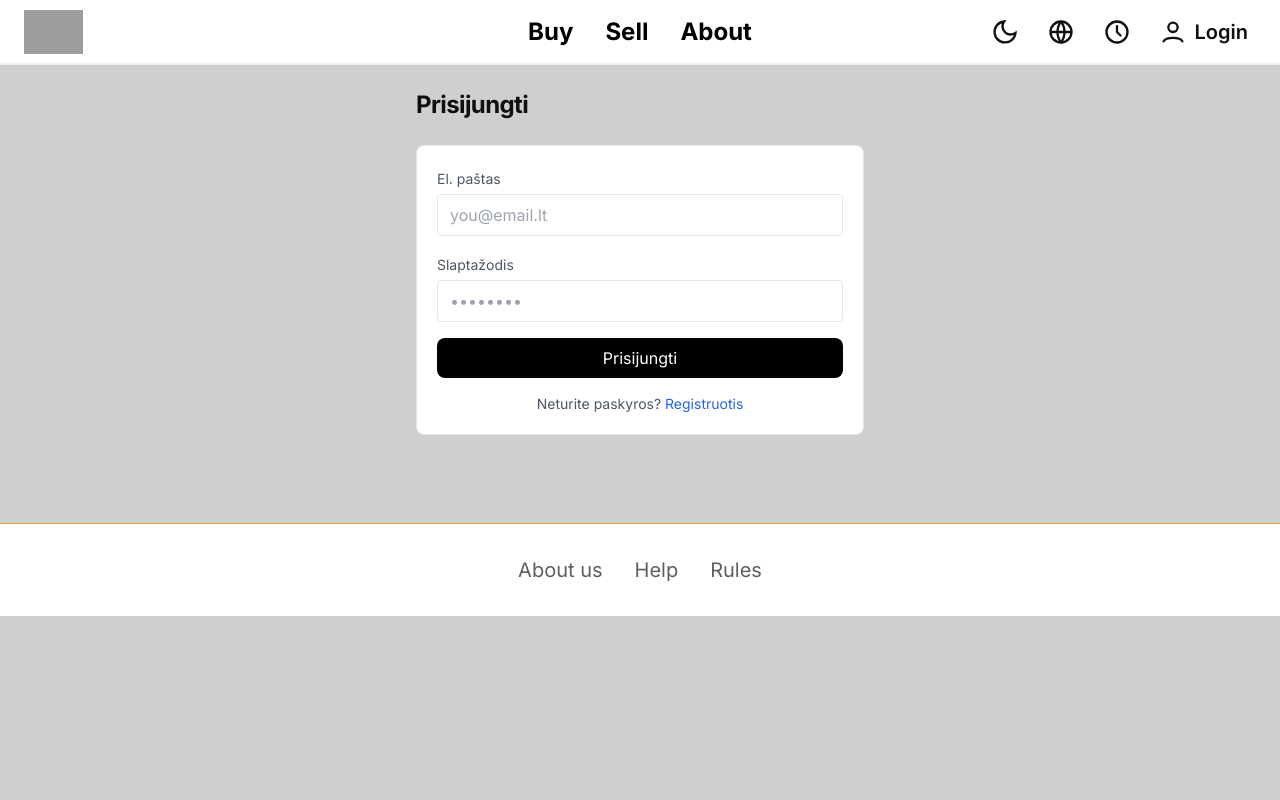
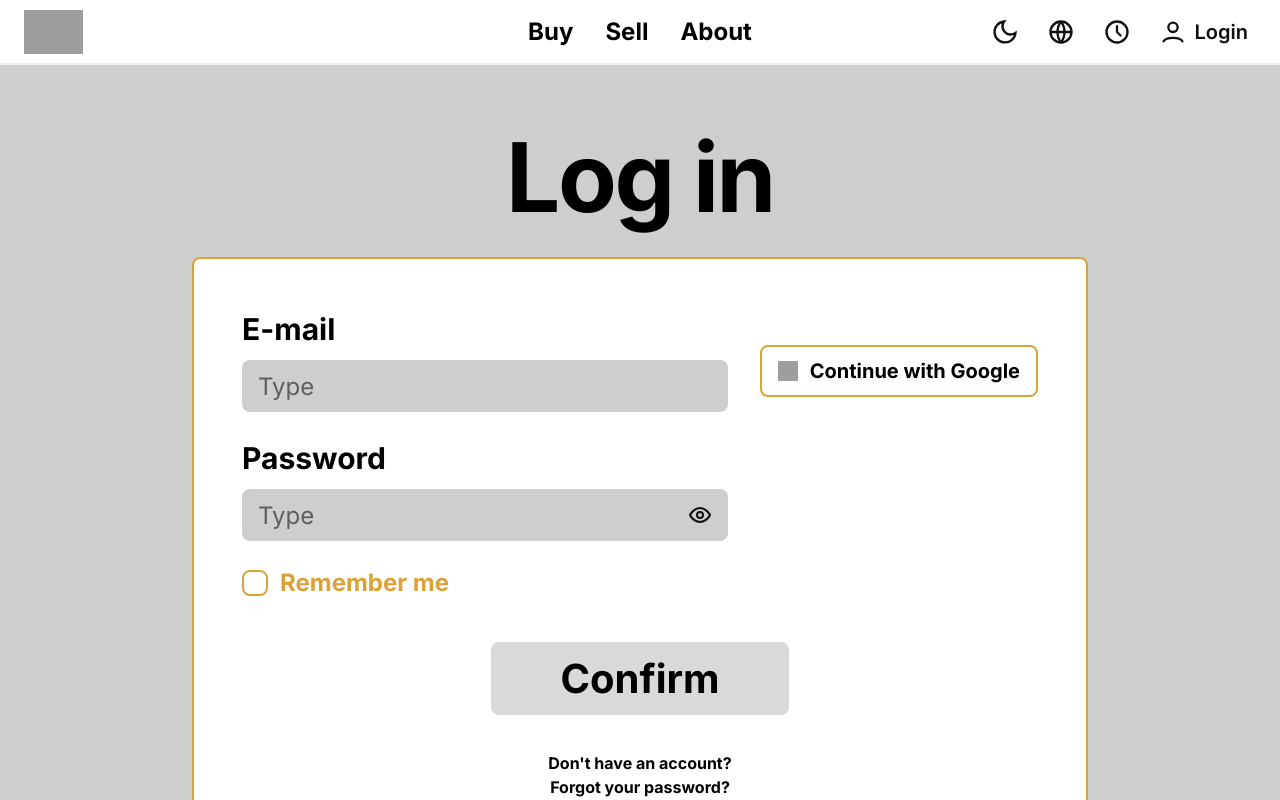
Before and after one commit to chefkeefa/wheelio-frontend, a Next.js app: page /auth/login in a window 1280 px wide. Shown: the top 800 px of the page. Built offline with nearby package versions, Linux system fonts and the light colour scheme; grey boxes are pictures that could not be loaded.

Commit message:
Login/register front

```diff
--- a/src/app/auth/login/page.tsx
+++ b/src/app/auth/login/page.tsx
@@ -1,4 +1,3 @@
-// src/app/auth/login/page.tsx
 "use client";
 
 import { useState } from "react";
@@ -6,62 +5,168 @@ import Link from "next/link";
 
 export default function LoginPage() {
   const [email, setEmail] = useState("");
-  const [pass, setPass] = useState("");
+  const [password, setPassword] = useState("");
+  const [rememberMe, setRememberMe] = useState(false);
+  const [loading, setLoading] = useState(false);
+  const [showPassword, setShowPassword] = useState(false);
 
-  const onSubmit = (e: React.FormEvent) => {
+  const handleSubmit = async (e: React.FormEvent<HTMLFormElement>) => {
     e.preventDefault();
-    // Пока только проверим, что поля заполнены
-    if (!email || !pass) {
-      alert("Įveskite el. paštą ir slaptažodį");
-      return;
+    if (!email || !password) return alert("Please enter email and password");
+    setLoading(true);
+    try {
+      console.log("Login submit", { email, password, rememberMe });
+      alert("Login (demo) - will connect API later.");
+    } finally {
+      setLoading(false);
     }
-    // Дальше подключим реальный API
-    console.log("Login submit", { email, pass });
-    alert("Prisijungimas (demo) — vėliau prijungsime API.");
+  };
+
+  const handleGoogleLogin = () => {
+    console.log("Google login clicked");
+    alert("Google login - will implement OAuth later.");
   };
 
   return (
-    <section className="mx-auto max-w-md space-y-6">
-      <h1 className="text-2xl font-bold">Prisijungti</h1>
+    <main className="min-h-screen bg-[#cecece] flex items-start md:items-center justify-center px-4 py-8">
+      <div className="w-full max-w-4xl">
+        {/* Title */}
+        <h1 className="text-6xl md:text-8xl lg:text-[96px] font-bold text-black text-center mb-8 leading-none">
+          Log in
+        </h1>
 
-      <form onSubmit={onSubmit} className="rounded-lg border bg-white p-5 space-y-4">
-        <div className="space-y-1">
-          <label className="text-sm text-gray-600">El. paštas</label>
+        {/* Card */}
+        <div className="bg-white rounded-lg border-2 border-[#d9a339] p-8 md:p-12">
+          <form onSubmit={handleSubmit} className="space-y-8">
+            {/* Ряд со столбцами, как на скриншоте */}
+            <div className="flex flex-col md:flex-row md:items-start gap-8">
+              {/* Левый столбец: поля */}
+              <div className="flex-1 min-w-[300px] space-y-6">
+                {/* Email */}
+                <div className="space-y-2">
+                  <label htmlFor="email" className="block text-[30px] font-bold text-black">
+                    E-mail
+                  </label>
                   <input
+                    id="email"
                     type="email"
-            className="w-full rounded border px-3 py-2"
-            placeholder="you@email.lt"
                     value={email}
                     onChange={(e) => setEmail(e.target.value)}
-            autoComplete="email"
+                    className="w-full h-[52px] px-4 bg-[#cecece] rounded-lg border-0 text-[24px] text-[#5f5f5f] placeholder-[#5f5f5f] focus:outline-none focus:ring-2 focus:ring-[#d9a339]"
+                    placeholder="Type"
                     required
                   />
                 </div>
 
-        <div className="space-y-1">
-          <label className="text-sm text-gray-600">Slaptažodis</label>
+                {/* Password с глазом */}
+                <div className="space-y-2">
+                  <label htmlFor="password" className="block text-[30px] font-bold text-black">
+                    Password
+                  </label>
+                  <div className="relative">
                     <input
-            type="password"
-            className="w-full rounded border px-3 py-2"
-            placeholder="••••••••"
-            value={pass}
-            onChange={(e) => setPass(e.target.value)}
-            autoComplete="current-password"
+                      id="password"
+                      type={showPassword ? "text" : "password"}
+                      value={password}
+                      onChange={(e) => setPassword(e.target.value)}
+                      className="w-full h-[52px] pr-12 px-4 bg-[#cecece] rounded-lg border-0 text-[24px] text-[#5f5f5f] placeholder-[#5f5f5f] focus:outline-none focus:ring-2 focus:ring-[#d9a339]"
+                      placeholder="Type"
                       required
                     />
+                    <button
+                      type="button"
+                      onClick={() => setShowPassword((v) => !v)}
+                      aria-label={showPassword ? "Hide password" : "Show password"}
+                      className="absolute right-3 top-1/2 -translate-y-1/2 p-1 rounded-md hover:bg-black/5"
+                    >
+                      {showPassword ? (
+                        // eye-off
+                        <svg xmlns="http://www.w3.org/2000/svg" viewBox="0 0 24 24"
+                             className="w-6 h-6" fill="none" stroke="currentColor" strokeWidth="2">
+                          <path d="M3 3l18 18" />
+                          <path d="M10.58 10.58A2 2 0 0012 14a2 2 0 001.42-3.42" />
+                          <path d="M16.24 16.24A8.5 8.5 0 013 12s2.5-5.5 9-5.5c1.27 0 2.45.2 3.5.56" />
+                          <path d="M19.06 19.06A8.5 8.5 0 0021 12s-2.5-5.5-9-5.5" />
+                        </svg>
+                      ) : (
+                        // eye
+                        <svg xmlns="http://www.w3.org/2000/svg" viewBox="0 0 24 24"
+                             className="w-6 h-6" fill="none" stroke="currentColor" strokeWidth="2">
+                          <path d="M2 12s3.5-7 10-7 10 7 10 7-3.5 7-10 7-10-7-10-7z" />
+                          <circle cx="12" cy="12" r="3" />
+                        </svg>
+                      )}
+                    </button>
+                  </div>
                 </div>
 
-        <button type="submit" className="w-full rounded-lg bg-black text-white py-2">
-          Prisijungti
+                {/* Remember me */}
+                <label htmlFor="remember" className="inline-flex items-center gap-3 cursor-pointer select-none">
+                  <input
+                    id="remember"
+                    type="checkbox"
+                    checked={rememberMe}
+                    onChange={(e) => setRememberMe(e.target.checked)}
+                    className="peer sr-only"
+                  />
+                  <span
+                    className={`w-[26px] h-[26px] rounded-lg border-2 border-[#d9a339] flex items-center justify-center transition-colors
+                      ${rememberMe ? "bg-[#d9a339]" : "bg-white"}`}
+                    aria-hidden="true"
+                  >
+                    {rememberMe && (
+                      <svg className="w-4 h-4 text-white" fill="currentColor" viewBox="0 0 20 20">
+                        <path fillRule="evenodd" d="M16.707 5.293a1 1 0 010 1.414l-8 8a1 1 0 01-1.414 0l-4-4a1 1 0 011.414-1.414L8 12.586l7.293-7.293a1 1 0 011.414 0z" clipRule="evenodd" />
+                      </svg>
+                    )}
+                  </span>
+                  <span className="text-[24px] font-bold text-[#d9a339]">Remember me</span>
+                </label>
+              </div>
+
+              {/* Правый столбец: Google — поднят к уровню поля E-mail */}
+              <div className="w-full md:w-auto md:mt-[38px] flex md:block justify-center">
+                <button
+                  type="button"
+                  onClick={handleGoogleLogin}
+                  className="h-[52px] px-4 bg-white border-2 border-[#d9a339] rounded-lg inline-flex items-center justify-center gap-3 hover:bg-gray-50 transition-colors"
+                >
+                  <img
+                    src="https://figma-alpha-api.s3.us-west-2.amazonaws.com/images/382a4195-a96e-4632-b36d-44e231e8e1e5"
+                    alt="Google"
+                    className="w-5 h-5"
+                  />
+                  <span className="text-[16px] md:text-[20px] font-bold text-black">
+                    Continue with Google
+                  </span>
                 </button>
+              </div>
+            </div>
 
-        <div className="text-sm text-gray-600 text-center">
-          Neturite paskyros?{" "}
-          <Link href="/auth/register" className="text-blue-600 hover:underline">
-            Registruotis
+            {/* Confirm — по центру */}
+            <div className="flex justify-center pt-2">
+              <button
+                type="submit"
+                disabled={loading}
+                className="w-[298px] h-[73px] bg-[#d9d9d9] rounded-lg text-[40px] font-bold text-black hover:bg-gray-400 transition-colors disabled:opacity-70 disabled:pointer-events-none"
+              >
+                {loading ? "..." : "Confirm"}
+              </button>
+            </div>
+
+            {/* Текстовые ссылки ниже, как на скрине */}
+            <div className="pt-1 text-center space-y-2">
+              <Link href="/auth/register" className="text-[16px] font-bold text-black hover:text-[#d9a339]">
+                {"Don't have an account?"}
+              </Link>
+              <br className="hidden sm:block" />
+              <Link href="/auth/forgot-password" className="text-[16px] font-bold text-black hover:text-[#d9a339]">
+                Forgot your password?
               </Link>
             </div>
           </form>
-    </section>
+        </div>
+      </div>
+    </main>
   );
 }
--- a/src/components/Header.tsx
+++ b/src/components/Header.tsx
@@ -69,8 +69,9 @@ export default function Header() {
           <Icon name="time" size={28} />
         </button>
 
+        {/* Login → ведёт на /auth/login */}
         <Link
-          href="/login"
+          href="/auth/login"
           prefetch={false}
           className="flex items-center gap-2 rounded-lg p-2 transition-colors hover:bg-[hsl(var(--muted))]"
         >
```
Lines whose indentation alone changed are shown as unchanged.
